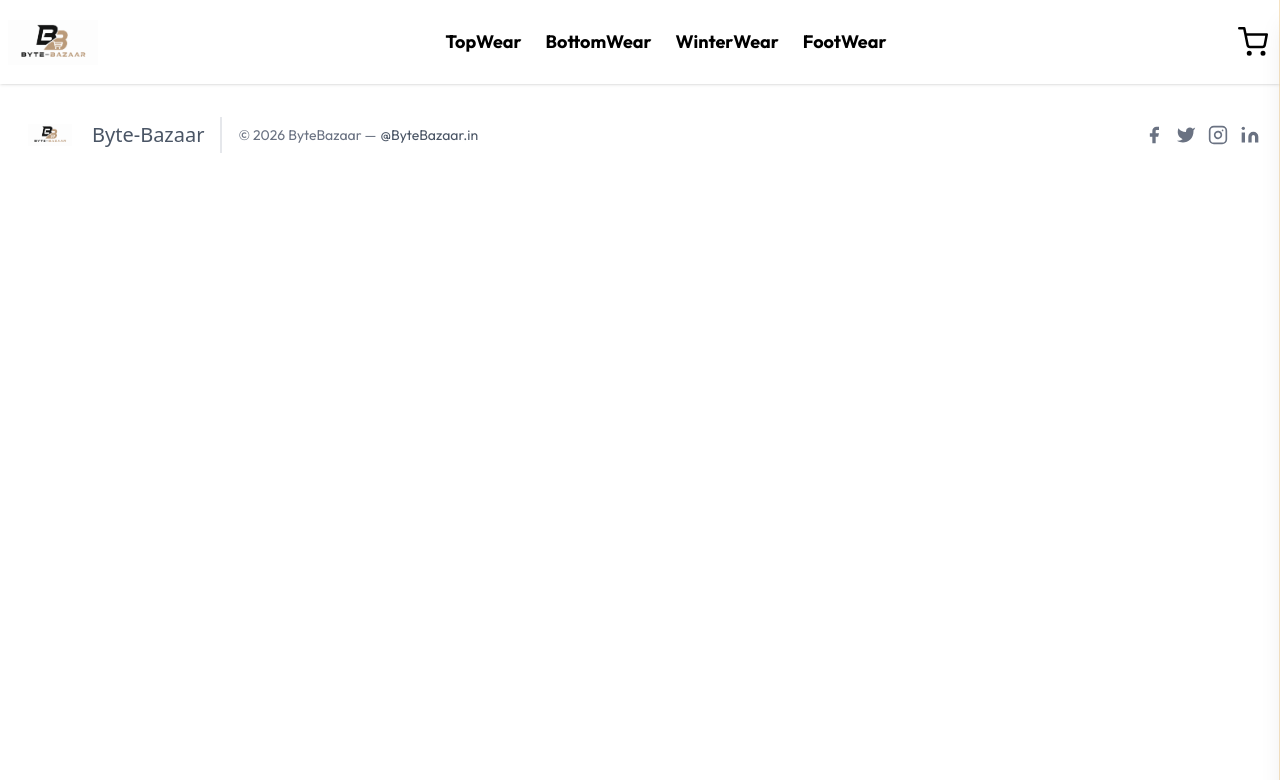
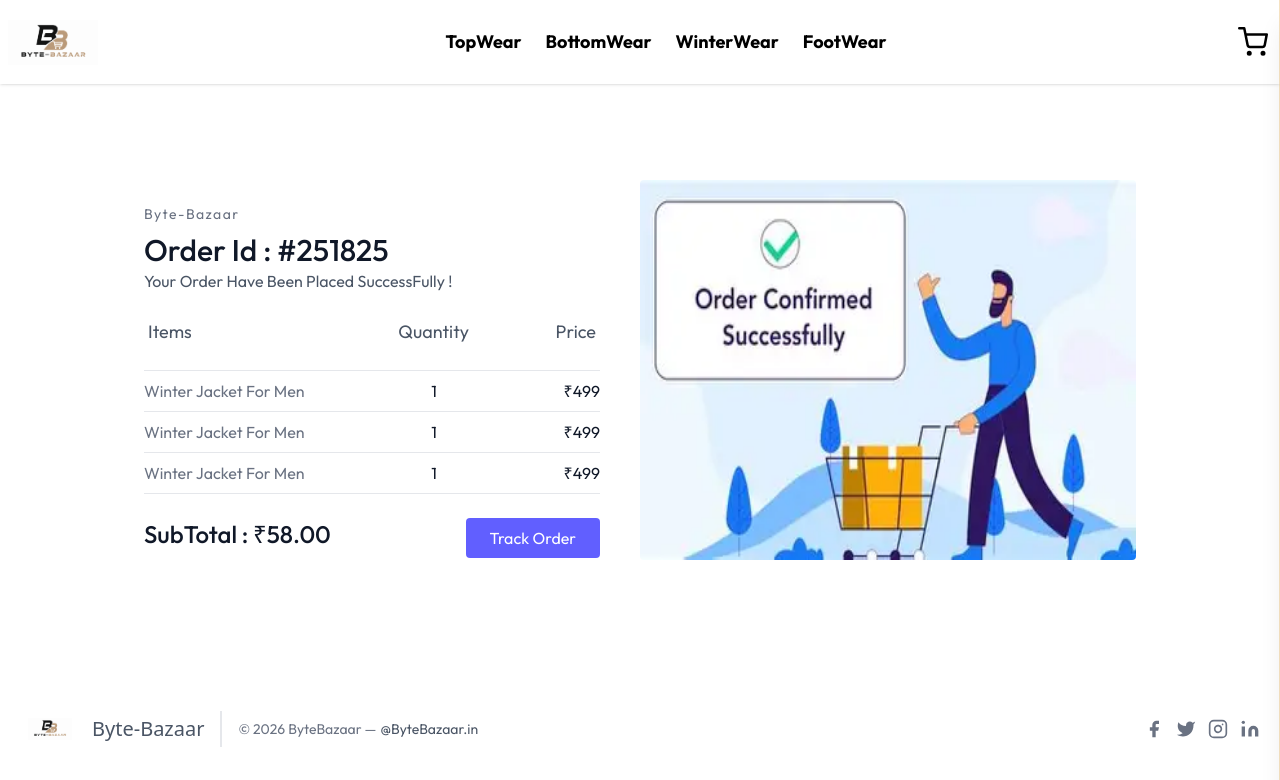
Before and after one commit to shaikh-haaris19/Byte-Bazaar, a Next.js app: page /order in a window 1280 px wide. Shown: the top 780 px of the page. Built offline with nearby package versions, Linux system fonts and the light colour scheme; a web font is replaced by a local one.

Commit message:
Completed Template For Orders Page

```diff
--- a/src/pages/order.js
+++ b/src/pages/order.js
@@ -2,9 +2,42 @@ import React from 'react'
 
 const Order = () => {
   return (
-    <div>
-
-    </div>
+    <section class="text-gray-600 body-font overflow-hidden">
+      <div class="container px-5 py-24 mx-auto">
+        <div class="lg:w-4/5 mx-auto flex flex-wrap">
+          <div class="lg:w-1/2 w-full lg:pr-10 lg:py-6 mb-6 lg:mb-0">
+            <h2 class="text-sm title-font text-gray-500 tracking-widest">Byte-Bazaar</h2>
+            <h1 class="text-gray-900 text-3xl title-font font-medium mt-2">Order Id : #251825</h1>
+            <p class="leading-relaxed mb-4">Your Order Have Been Placed SuccessFully !</p>
+            <div class="flex mb-4 justify-between">
+              <a class="py-2 text-lg px-1">Items</a>
+              <a class="py-2 text-lg pl-20 md:pl-30">Quantity</a>
+              <a class="py-2 text-lg px-1">Price</a>
+            </div>
+            <div class="flex border-t border-gray-200 py-2 justify-between">
+              <div class="text-gray-500 md:text-base text-xs">Winter Jacket For Men</div>
+              <div class="ml-auto text-gray-900 text-center">1</div>
+              <div class="ml-auto text-gray-900">₹499</div>
+            </div>
+            <div class="flex border-t border-gray-200 py-2">
+              <div class="text-gray-500 md:text-base text-xs">Winter Jacket For Men</div>
+              <div class="ml-auto text-gray-900">1</div>
+              <div class="ml-auto text-gray-900">₹499</div>
+            </div>
+            <div class="flex border-t border-b mb-6 border-gray-200 py-2">
+              <div class="text-gray-500 md:text-base text-xs">Winter Jacket For Men</div>
+              <div class="ml-auto text-gray-900">1</div>
+              <div class="ml-auto text-gray-900">₹499</div>
+            </div>
+            <div class="flex">
+              <div class="title-font font-medium text-2xl text-gray-900">SubTotal : ₹58.00</div>
+              <button class="flex ml-auto text-white bg-indigo-500 border-0 py-2 px-6 focus:outline-none hover:bg-indigo-600 rounded">Track Order</button>
+            </div>
+          </div>
+          <img alt="ecommerce" class="w-181.25 lg:w-1/2 h-95 rounded" src="/OrderPlacedImg.webp"/>
+        </div>
+      </div>
+    </section>
   )
 }
 
```
Also changed, not shown: public/OrderPlacedImg.webp (added).
